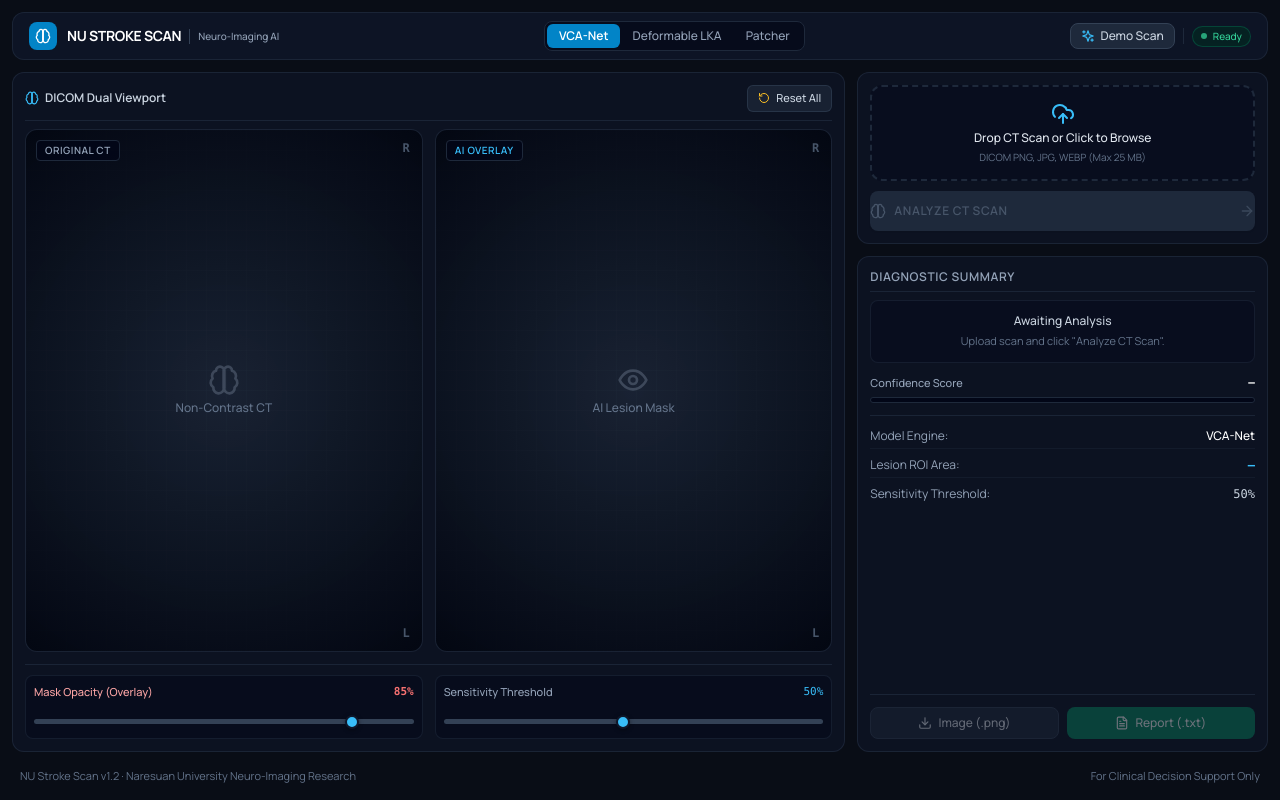
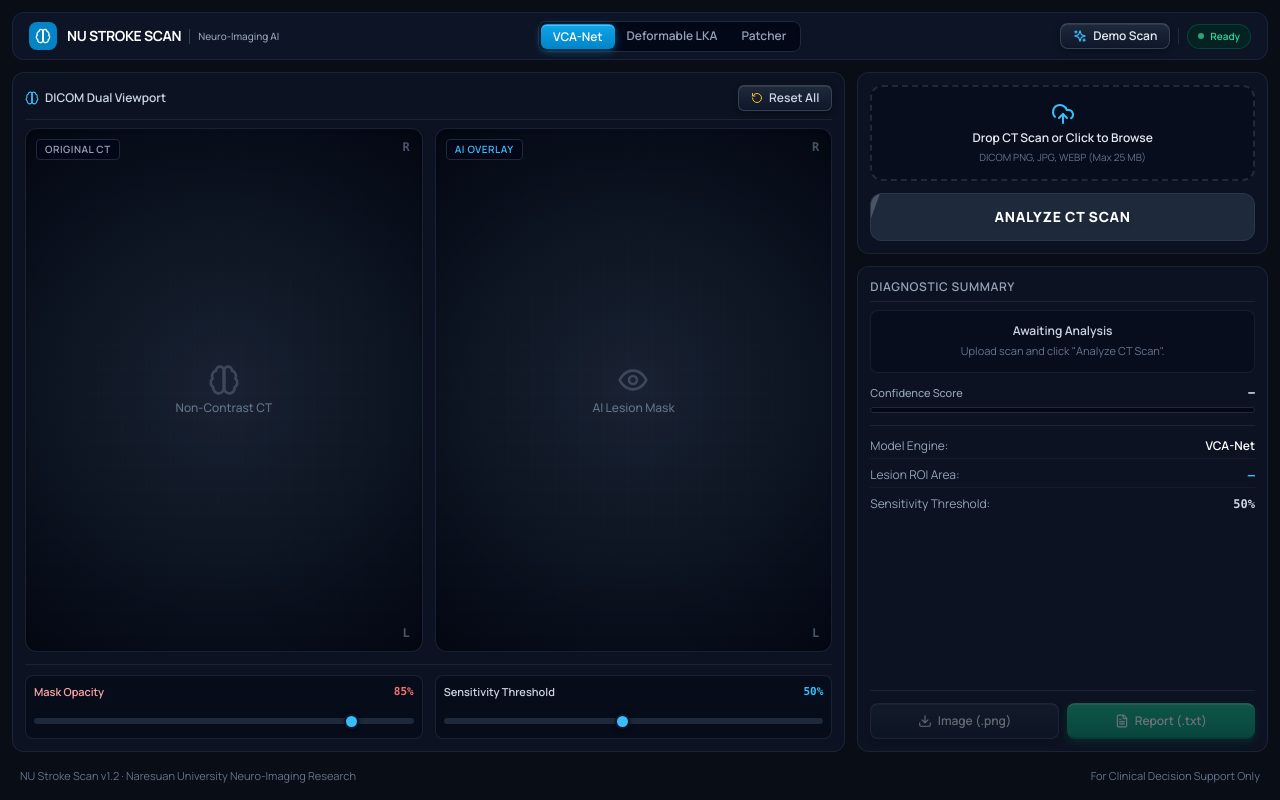
Before and after one commit to Cell1991/nu-stroke-scan, a Next.js app in the folder frontend/: page / in a window 1280 px wide. Built offline with nearby package versions, Linux system fonts and the light colour scheme.

Commit message:
feat(ui): center analyze button text and add tactile 3d interactive button animations

```diff
--- a/frontend/src/app/globals.css
+++ b/frontend/src/app/globals.css
@@ -3,7 +3,7 @@
 @tailwind utilities;
 
 :root {
-  --background: #0f172a;
+  --background: #090d16;
   --foreground: #f8fafc;
 }
 
@@ -20,18 +20,18 @@ html, body {
 
 /* Custom scrollbars */
 ::-webkit-scrollbar {
-  width: 8px;
-  height: 8px;
+  width: 6px;
+  height: 6px;
 }
 ::-webkit-scrollbar-track {
-  background: #0f172a;
+  background: #090d16;
 }
 ::-webkit-scrollbar-thumb {
-  background: #334155;
-  border-radius: 4px;
+  background: #1e293b;
+  border-radius: 9999px;
 }
 ::-webkit-scrollbar-thumb:hover {
-  background: #475569;
+  background: #334155;
 }
 
 /* DICOM Medical Image Viewer Canvas */
@@ -39,9 +39,9 @@ html, body {
   background-color: #030712;
   background-image:
     radial-gradient(circle at 50% 50%, rgba(30, 41, 59, 0.8) 0%, rgba(3, 7, 18, 0.99) 100%),
-    linear-gradient(to right, rgba(255, 255, 255, 0.05) 1px, transparent 1px),
-    linear-gradient(to bottom, rgba(255, 255, 255, 0.05) 1px, transparent 1px);
-  background-size: 100% 100%, 20px 20px, 20px 20px;
+    linear-gradient(to right, rgba(255, 255, 255, 0.04) 1px, transparent 1px),
+    linear-gradient(to bottom, rgba(255, 255, 255, 0.04) 1px, transparent 1px);
+  background-size: 100% 100%, 24px 24px, 24px 24px;
 }
 
 /* PACS High-Contrast Range Sliders */
@@ -49,29 +49,100 @@ html, body {
   -webkit-appearance: none;
   appearance: none;
   width: 100%;
-  height: 5px;
+  height: 6px;
   border-radius: 9999px;
-  background: #334155;
+  background: #1e293b;
   outline: none;
   transition: background 0.15s ease-in-out;
 }
 .medical-slider::-webkit-slider-thumb {
   -webkit-appearance: none;
   appearance: none;
-  width: 14px;
-  height: 14px;
+  width: 15px;
+  height: 15px;
   border-radius: 50%;
   background: #38bdf8;
   border: 2px solid #0f172a;
-  box-shadow: 0 1px 4px rgba(0, 0, 0, 0.4);
+  box-shadow: 0 1px 5px rgba(0, 0, 0, 0.5);
   cursor: pointer;
-  transition: transform 0.1s ease, background-color 0.1s ease;
+  transition: transform 0.12s ease, background-color 0.12s ease;
 }
 .medical-slider::-webkit-slider-thumb:hover {
-  transform: scale(1.2);
+  transform: scale(1.25);
   background: #0ea5e9;
 }
 
 .lesion-mask {
   pointer-events: none;
 }
+
+/* Tactile 3D Buttons & Animations */
+.btn-tactile-primary {
+  background: linear-gradient(180deg, #38bdf8 0%, #0284c7 100%);
+  border-top: 1px solid rgba(255, 255, 255, 0.4);
+  border-bottom: 2px solid #0369a1;
+  box-shadow:
+    0 4px 14px rgba(2, 132, 199, 0.4),
+    inset 0 1px 0 rgba(255, 255, 255, 0.35);
+  transition: all 0.18s cubic-bezier(0.4, 0, 0.2, 1);
+}
+.btn-tactile-primary:hover:not(:disabled) {
+  background: linear-gradient(180deg, #60a5fa 0%, #0284c7 100%);
+  transform: translateY(-1.5px);
+  box-shadow:
+    0 6px 22px rgba(2, 132, 199, 0.6),
+    inset 0 1px 0 rgba(255, 255, 255, 0.45);
+}
+.btn-tactile-primary:active:not(:disabled) {
+  transform: translateY(1px);
+  box-shadow:
+    0 2px 6px rgba(2, 132, 199, 0.35),
+    inset 0 2px 4px rgba(0, 0, 0, 0.25);
+}
+
+.btn-tactile-emerald {
+  background: linear-gradient(180deg, #10b981 0%, #059669 100%);
+  border-top: 1px solid rgba(255, 255, 255, 0.35);
+  border-bottom: 2px solid #047857;
+  box-shadow:
+    0 3px 10px rgba(16, 185, 129, 0.35),
+    inset 0 1px 0 rgba(255, 255, 255, 0.25);
+  transition: all 0.18s cubic-bezier(0.4, 0, 0.2, 1);
+}
+.btn-tactile-emerald:hover:not(:disabled) {
+  background: linear-gradient(180deg, #34d399 0%, #059669 100%);
+  transform: translateY(-1.5px);
+  box-shadow:
+    0 5px 18px rgba(16, 185, 129, 0.5),
+    inset 0 1px 0 rgba(255, 255, 255, 0.35);
+}
+.btn-tactile-emerald:active:not(:disabled) {
+  transform: translateY(1px);
+  box-shadow:
+    0 1px 4px rgba(16, 185, 129, 0.3),
+    inset 0 2px 4px rgba(0, 0, 0, 0.2);
+}
+
+.btn-tactile-dark {
+  background: linear-gradient(180deg, #1e293b 0%, #0f172a 100%);
+  border: 1px solid #334155;
+  border-top: 1px solid rgba(255, 255, 255, 0.18);
+  box-shadow:
+    0 2px 6px rgba(0, 0, 0, 0.35),
+    inset 0 1px 0 rgba(255, 255, 255, 0.08);
+  transition: all 0.18s cubic-bezier(0.4, 0, 0.2, 1);
+}
+.btn-tactile-dark:hover:not(:disabled) {
+  background: linear-gradient(180deg, #334155 0%, #1e293b 100%);
+  border-color: #64748b;
+  transform: translateY(-1.5px);
+  box-shadow:
+    0 4px 14px rgba(0, 0, 0, 0.5),
+    inset 0 1px 0 rgba(255, 255, 255, 0.18);
+}
+.btn-tactile-dark:active:not(:disabled) {
+  transform: translateY(1px);
+  box-shadow:
+    0 1px 3px rgba(0, 0, 0, 0.3),
+    inset 0 2px 4px rgba(0, 0, 0, 0.2);
+}
--- a/frontend/src/app/page.tsx
+++ b/frontend/src/app/page.tsx
@@ -69,15 +69,6 @@ function AlertTriangle({ className = "h-4 w-4" }: { className?: string }) {
       <path d="m21.73 18-8-14a2 2 0 0 0-3.48 0l-8 14A2 2 0 0 0 4 21h16a2 2 0 0 0 1.73-3Z" />
       <line x1="12" x2="12" y1="9" y2="13" />
       <line x1="12" x2="12.01" y1="17" y2="17" />
-    </svg>
-  );
-}
-
-function ArrowRight({ className = "h-4 w-4" }: { className?: string }) {
-  return (
-    <svg className={className} fill="none" stroke="currentColor" strokeWidth="2" strokeLinecap="round" strokeLinejoin="round" viewBox="0 0 24 24">
-      <path d="M5 12h14" />
-      <path d="m12 5 7 7-7 7" />
     </svg>
   );
 }
@@ -395,7 +386,7 @@ be verified by a certified healthcare professional.
   return (
     <div className="h-screen w-screen bg-[#090D16] text-slate-100 flex flex-col overflow-hidden font-sans p-3 gap-3 select-none">
       {/* 1. Sleek Top Navigation Bar */}
-      <header className="h-12 bg-slate-900/80 border border-slate-800/80 rounded-xl px-4 flex items-center justify-between gap-4 shrink-0 backdrop-blur-md">
+      <header className="h-12 bg-slate-900/80 border border-slate-800/80 rounded-xl px-4 flex items-center justify-between gap-4 shrink-0 backdrop-blur-md shadow-xs">
         {/* Brand */}
         <div className="flex items-center gap-2.5">
           <div className="h-7 w-7 rounded-lg bg-sky-600 flex items-center justify-center text-white shadow-xs">
@@ -410,7 +401,7 @@ be verified by a certified healthcare professional.
         </div>
 
         {/* Model Selector Pills */}
-        <div className="flex items-center bg-slate-950/60 p-0.5 rounded-lg border border-slate-800">
+        <div className="flex items-center bg-slate-950/80 p-0.5 rounded-lg border border-slate-800 shadow-inner">
           {MODELS.map((m) => {
             const isSelected = modelId === m.id;
             return (
@@ -420,10 +411,10 @@ be verified by a certified healthcare professional.
                   setModelId(m.id);
                   setResult(null);
                 }}
-                className={`px-3 py-1 rounded-md text-xs font-medium transition cursor-pointer ${
+                className={`px-3 py-1 rounded-md text-xs font-semibold transition-all cursor-pointer ${
                   isSelected
-                    ? "bg-sky-600 text-white shadow-xs font-semibold"
-                    : "text-slate-400 hover:text-slate-200"
+                    ? "bg-gradient-to-b from-sky-500 to-sky-600 text-white shadow-[0_2px_8px_rgba(14,165,233,0.45),inset_0_1px_0_rgba(255,255,255,0.3)] border-t border-sky-400/40"
+                    : "text-slate-400 hover:text-slate-100 hover:bg-slate-800/60"
                 }`}
               >
                 {m.name}
@@ -436,13 +427,13 @@ be verified by a certified healthcare professional.
         <div className="flex items-center gap-2">
           <button
             onClick={loadDemoScan}
-            className="px-2.5 py-1 rounded-lg text-xs font-medium bg-slate-800 hover:bg-slate-700 text-slate-300 hover:text-white border border-slate-700 transition cursor-pointer flex items-center gap-1.5"
+            className="btn-tactile-dark px-3 py-1 rounded-lg text-xs font-semibold text-slate-200 hover:text-white flex items-center gap-1.5 cursor-pointer"
           >
             <Sparkles className="h-3.5 w-3.5 text-sky-400" />
             Demo Scan
           </button>
           <div className="h-4 w-px bg-slate-800" />
-          <div className="flex items-center gap-1.5 px-2 py-0.5 rounded-full text-[10px] font-medium bg-emerald-950/60 text-emerald-400 border border-emerald-800/60">
+          <div className="flex items-center gap-1.5 px-2.5 py-1 rounded-full text-[10px] font-semibold bg-emerald-950/60 text-emerald-400 border border-emerald-800/60 shadow-xs">
             <span className="h-1.5 w-1.5 rounded-full bg-emerald-400 animate-pulse" />
             Ready
           </div>
@@ -466,7 +457,7 @@ be verified by a certified healthcare professional.
               {/* Complete Reset Control */}
               <button
                 onClick={resetAll}
-                className="px-2.5 py-1 rounded-md text-[11px] font-medium text-slate-300 hover:text-white bg-slate-800/70 hover:bg-slate-800 border border-slate-700/60 transition cursor-pointer flex items-center gap-1.5 shadow-2xs"
+                className="btn-tactile-dark px-3 py-1 rounded-md text-xs font-semibold text-slate-300 hover:text-amber-300 hover:border-amber-500/40 flex items-center gap-1.5 cursor-pointer"
                 title="Reset all images, inputs, results, and parameters to default"
               >
                 <RotateCcw className="h-3 w-3 text-amber-400" />
@@ -477,7 +468,7 @@ be verified by a certified healthcare professional.
             {/* Dual CT Scanners Display */}
             <div className="flex-1 min-h-0 grid grid-cols-2 gap-3">
               {/* Left: Original CT */}
-              <div className="dicom-canvas-bg relative rounded-xl border border-slate-800/80 overflow-hidden flex items-center justify-center p-2">
+              <div className="dicom-canvas-bg relative rounded-xl border border-slate-800/80 overflow-hidden flex items-center justify-center p-2 shadow-inner">
                 <div className="absolute top-2.5 left-2.5 px-2 py-0.5 rounded bg-slate-950/80 border border-slate-800 text-[10px] font-semibold text-slate-400 uppercase tracking-wider">
                   Original CT
                 </div>
@@ -499,11 +490,11 @@ be verified by a certified healthcare professional.
               </div>
 
               {/* Right: AI Segmentation Mask */}
-              <div className="dicom-canvas-bg relative rounded-xl border border-slate-800/80 overflow-hidden flex items-center justify-center p-2">
+              <div className="dicom-canvas-bg relative rounded-xl border border-slate-800/80 overflow-hidden flex items-center justify-center p-2 shadow-inner">
                 <div className="absolute top-2.5 left-2.5 px-2 py-0.5 rounded bg-slate-950/80 border border-slate-800 text-[10px] font-semibold text-sky-400 uppercase tracking-wider flex items-center gap-1.5">
                   AI Overlay
                   {result && (
-                    <span className={`h-1.5 w-1.5 rounded-full ${result.detected ? "bg-red-400" : "bg-emerald-400"}`} />
+                    <span className={`h-1.5 w-1.5 rounded-full ${result.detected ? "bg-red-400 animate-pulse" : "bg-emerald-400"}`} />
                   )}
                 </div>
                 <span className="absolute top-2.5 right-3 text-xs font-mono text-slate-600 font-semibold">R</span>
@@ -537,10 +528,10 @@ be verified by a certified healthcare professional.
             {/* Essential Sliders Footer: Opacity & Decision Threshold */}
             <div className="mt-3 pt-2.5 border-t border-slate-800/80 grid grid-cols-2 gap-3 shrink-0">
               {/* Mask Opacity */}
-              <div className="p-2 rounded-lg bg-slate-950/40 border border-slate-800/60">
+              <div className="p-2 rounded-lg bg-slate-950/50 border border-slate-800/80 shadow-xs">
                 <div className="flex justify-between text-[11px] font-medium text-slate-400 mb-1.5">
-                  <span className="text-red-300">Mask Opacity (Overlay)</span>
-                  <span className="font-mono text-red-400 font-semibold">{maskOpacity}%</span>
+                  <span className="text-red-300 font-semibold">Mask Opacity</span>
+                  <span className="font-mono text-red-400 font-bold">{maskOpacity}%</span>
                 </div>
                 <input
                   type="range"
@@ -553,10 +544,10 @@ be verified by a certified healthcare professional.
               </div>
 
               {/* Sensitivity Threshold */}
-              <div className="p-2 rounded-lg bg-slate-950/40 border border-slate-800/60">
+              <div className="p-2 rounded-lg bg-slate-950/50 border border-slate-800/80 shadow-xs">
                 <div className="flex justify-between text-[11px] font-medium text-slate-400 mb-1.5">
-                  <span>Sensitivity Threshold</span>
-                  <span className="font-mono text-sky-400">{threshold}%</span>
+                  <span className="font-semibold text-slate-300">Sensitivity Threshold</span>
+                  <span className="font-mono text-sky-400 font-bold">{threshold}%</span>
                 </div>
                 <input
                   type="range"
@@ -584,24 +575,24 @@ be verified by a certified healthcare professional.
               onDragOver={(e) => { e.preventDefault(); setIsDragging(true); }}
               onDragLeave={(e) => { e.preventDefault(); setIsDragging(false); }}
               onDrop={handleDrop}
-              className={`h-24 border-2 border-dashed rounded-xl flex flex-col items-center justify-center text-center cursor-pointer transition relative overflow-hidden ${
+              className={`h-24 border-2 border-dashed rounded-xl flex flex-col items-center justify-center text-center cursor-pointer transition-all duration-200 relative overflow-hidden ${
                 isDragging
-                  ? "border-sky-400 bg-sky-950/30"
+                  ? "border-sky-400 bg-sky-950/40 scale-[1.01]"
                   : "border-slate-800 hover:border-slate-700 bg-slate-950/30 hover:bg-slate-900/50"
               }`}
             >
               {imageUrl ? (
                 <div className="flex items-center gap-3 px-3 w-full">
-                  <img src={imageUrl} alt="Thumbnail" className="h-14 w-14 object-contain rounded-lg border border-slate-800 bg-black" />
+                  <img src={imageUrl} alt="Thumbnail" className="h-14 w-14 object-contain rounded-lg border border-slate-800 bg-black shadow-xs" />
                   <div className="text-left flex-1 min-w-0">
-                    <p className="text-xs font-medium text-slate-200 truncate">{file?.name ?? "Loaded CT Scan"}</p>
+                    <p className="text-xs font-semibold text-slate-200 truncate">{file?.name ?? "Loaded CT Scan"}</p>
                     <p className="text-[11px] text-slate-400 mt-0.5">Click or drag to replace image</p>
                   </div>
                 </div>
               ) : (
                 <div className="space-y-1">
                   <UploadCloud className="h-6 w-6 mx-auto text-sky-400" />
-                  <p className="text-xs font-medium text-slate-200">Drop CT Scan or Click to Browse</p>
+                  <p className="text-xs font-semibold text-slate-200">Drop CT Scan or Click to Browse</p>
                   <p className="text-[10px] text-slate-500">DICOM PNG, JPG, WEBP (Max 25 MB)</p>
                 </div>
               )}
@@ -619,28 +610,33 @@ be verified by a certified healthcare professional.
             />
 
             {error && (
-              <div className="mt-2 p-2 rounded-lg bg-red-950/40 border border-red-800/60 text-red-300 text-xs flex items-center gap-2">
+              <div className="mt-2 p-2 rounded-lg bg-red-950/50 border border-red-800/60 text-red-300 text-xs flex items-center gap-2">
                 <AlertTriangle className="h-4 w-4 shrink-0 text-red-400" />
                 <span className="truncate">{error}</span>
               </div>
             )}
 
-            {/* Primary Action Button */}
+            {/* Primary Action Button - Bold Centered Text with 3D Depth & Sweep Animation */}
             <button
               onClick={runInference}
               disabled={isScanning || !imageUrl}
-              className="mt-2.5 h-10 bg-sky-600 hover:bg-sky-500 disabled:bg-slate-800 disabled:text-slate-600 disabled:cursor-not-allowed text-white text-xs font-semibold uppercase tracking-wider rounded-lg shadow-sm transition flex items-center justify-center gap-2 cursor-pointer"
+              className={`relative overflow-hidden mt-3 h-12 w-full rounded-xl font-black text-sm uppercase tracking-wider text-white transition-all duration-200 flex items-center justify-center cursor-pointer select-none ${
+                isScanning || !imageUrl
+                  ? "bg-slate-800 text-slate-500 border border-slate-700/60 cursor-not-allowed shadow-none"
+                  : "btn-tactile-primary group"
+              }`}
             >
               {isScanning ? (
-                <>
-                  <RefreshCw className="h-4 w-4 animate-spin" />
-                  Running Neural Analysis...
-                </>
+                <div className="flex items-center justify-center gap-2">
+                  <RefreshCw className="h-4 w-4 animate-spin text-white" />
+                  <span>ANALYZING SCAN...</span>
+                </div>
               ) : (
                 <>
-                  <Brain className="h-4 w-4" />
-                  Analyze CT Scan
-                  <ArrowRight className="h-4 w-4 ml-auto opacity-70" />
+                  <div className="absolute inset-0 w-1/3 h-full bg-white/20 skew-x-[-20deg] blur-xs -translate-x-full group-hover:translate-x-[400%] transition-transform duration-1000 ease-out pointer-events-none" />
+                  <span className="text-center drop-shadow-md">
+                    ANALYZE CT SCAN
+                  </span>
                 </>
               )}
             </button>
@@ -656,7 +652,7 @@ be verified by a certified healthcare professional.
             <div className="mb-3">
               {result ? (
                 result.detected ? (
-                  <div className="p-3 rounded-lg bg-red-950/40 border border-red-800/60 text-red-100 space-y-1">
+                  <div className="p-3 rounded-lg bg-red-950/40 border border-red-800/60 text-red-100 space-y-1 shadow-xs">
                     <div className="flex items-center justify-between">
                       <div className="flex items-center gap-2">
                         <AlertTriangle className="h-4 w-4 text-red-400 shrink-0" />
@@ -666,11 +662,11 @@ be verified by a certified healthcare professional.
                         POSITIVE
                       </span>
                     </div>
-                    <p className="text-xs font-medium text-red-300">{result.label}</p>
+                    <p className="text-xs font-semibold text-red-300">{result.label}</p>
                     <p className="text-[11px] text-slate-400">Acute lesion identified by neural segmentation model.</p>
                   </div>
                 ) : (
-                  <div className="p-3 rounded-lg bg-emerald-950/40 border border-emerald-800/60 text-emerald-100 space-y-1">
+                  <div className="p-3 rounded-lg bg-emerald-950/40 border border-emerald-800/60 text-emerald-100 space-y-1 shadow-xs">
                     <div className="flex items-center justify-between">
                       <div className="flex items-center gap-2">
                         <CheckCircle2 className="h-4 w-4 text-emerald-400 shrink-0" />
@@ -680,13 +676,13 @@ be verified by a certified healthcare professional.
                         NEGATIVE
                       </span>
                     </div>
-                    <p className="text-xs font-medium text-emerald-300">{result.label}</p>
+                    <p className="text-xs font-semibold text-emerald-300">{result.label}</p>
                     <p className="text-[11px] text-slate-400">No acute stroke lesion identified above threshold.</p>
                   </div>
                 )
               ) : (
                 <div className="p-3 rounded-lg bg-slate-950/30 border border-slate-800/60 text-center space-y-1">
-                  <p className="text-xs font-medium text-slate-300">Awaiting Analysis</p>
+                  <p className="text-xs font-semibold text-slate-300">Awaiting Analysis</p>
                   <p className="text-[11px] text-slate-500">Upload scan and click &quot;Analyze CT Scan&quot;.</p>
                 </div>
               )}
@@ -696,7 +692,7 @@ be verified by a certified healthcare professional.
             <div className="space-y-1.5 mb-3">
               <div className="flex justify-between text-[11px] font-medium text-slate-400">
                 <span>Confidence Score</span>
-                <span className="font-mono text-white font-semibold">
+                <span className="font-mono text-white font-bold">
                   {result ? `${(result.confidence * 100).toFixed(1)}%` : "—"}
                 </span>
               </div>
@@ -712,24 +708,24 @@ be verified by a certified healthcare professional.
             <div className="space-y-1 text-xs border-t border-slate-800/80 pt-2 text-slate-300">
               <div className="flex justify-between py-1 border-b border-slate-800/40">
                 <span className="text-slate-400">Model Engine:</span>
-                <span className="font-medium text-white">{result?.modelLabel ?? MODELS.find((m) => m.id === modelId)?.name}</span>
+                <span className="font-semibold text-white">{result?.modelLabel ?? MODELS.find((m) => m.id === modelId)?.name}</span>
               </div>
               <div className="flex justify-between py-1 border-b border-slate-800/40">
                 <span className="text-slate-400">Lesion ROI Area:</span>
-                <span className="font-mono text-sky-400 font-semibold">{result ? `${result.lesionArea ?? 0}%` : "—"}</span>
+                <span className="font-mono text-sky-400 font-bold">{result ? `${result.lesionArea ?? 0}%` : "—"}</span>
               </div>
               <div className="flex justify-between py-1">
                 <span className="text-slate-400">Sensitivity Threshold:</span>
-                <span className="font-mono text-slate-300">{threshold}%</span>
+                <span className="font-mono text-slate-300 font-semibold">{threshold}%</span>
               </div>
             </div>
 
-            {/* 100% Functional Export Actions */}
+            {/* 100% Functional Export Actions with Tactile Styling */}
             <div className="grid grid-cols-2 gap-2 mt-auto pt-3 border-t border-slate-800/80">
               <button
                 onClick={exportAnnotatedImage}
                 disabled={!imageUrl}
-                className="h-8 bg-slate-800 hover:bg-slate-700 disabled:opacity-40 disabled:cursor-not-allowed text-slate-200 text-xs font-medium rounded-lg border border-slate-700 transition flex items-center justify-center gap-1.5 cursor-pointer"
+                className="btn-tactile-dark h-9 disabled:opacity-40 disabled:cursor-not-allowed text-slate-200 text-xs font-semibold rounded-lg flex items-center justify-center gap-1.5 cursor-pointer"
                 title="Export high-resolution annotated image composite with lesion mask overlay"
               >
                 <Download className="h-3.5 w-3.5" />
@@ -739,7 +735,7 @@ be verified by a certified healthcare professional.
               <button
                 onClick={exportReportText}
                 disabled={!result}
-                className="h-8 bg-emerald-600/90 hover:bg-emerald-600 disabled:opacity-40 disabled:cursor-not-allowed text-white text-xs font-medium rounded-lg transition flex items-center justify-center gap-1.5 cursor-pointer shadow-xs"
+                className="btn-tactile-emerald h-9 disabled:opacity-40 disabled:cursor-not-allowed text-white text-xs font-semibold rounded-lg flex items-center justify-center gap-1.5 cursor-pointer"
                 title="Download formal clinical diagnostic summary text report"
               >
                 <FileText className="h-3.5 w-3.5" />
```
